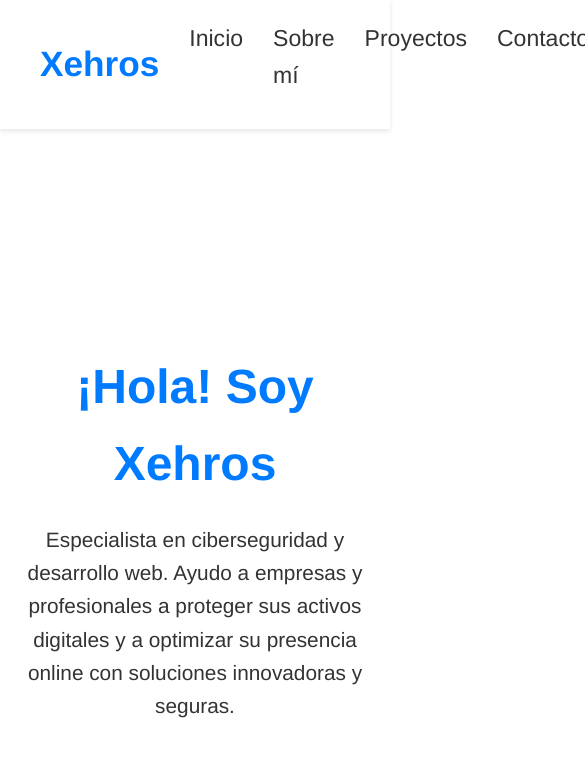
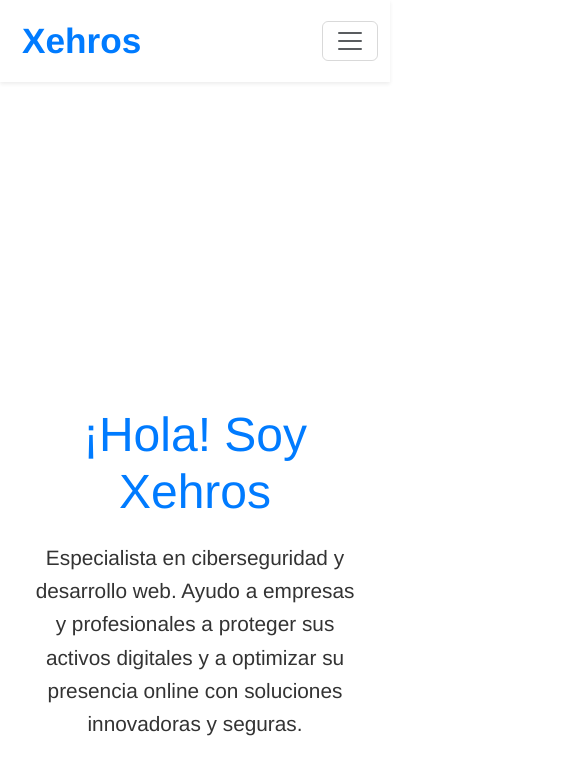
Before and after one commit to Xehros/XehrosWebsite, a plain HTML site: page index.html in a window 390 px wide. Shown: the top 774 px of the page, 585 px wide, since content can reach past the window. Drawn offline with nearby package versions, Linux system fonts and the light colour scheme.

Commit message:
Responsive

```diff
--- a/index.html
+++ b/index.html
@@ -4,58 +4,80 @@
   <meta charset="UTF-8">
   <meta name="viewport" content="width=device-width, initial-scale=1.0">
   <title>Xehros - Portafolio de Ciberseguridad</title>
+
+  <!-- Bootstrap CSS -->
+  <link href="https://cdn.jsdelivr.net/npm/bootstrap@5.3.0/dist/css/bootstrap.min.css" rel="stylesheet">
+
+  <!-- Tu CSS -->
   <link rel="stylesheet" href="styles/style.css">
 </head>
 <body>
   <header>
-    <div class="logo">Xehros</div>
-    <nav>
-      <ul>
-        <li><a href="#inicio">Inicio</a></li>
-        <li><a href="#sobremi">Sobre mí</a></li>
-        <li><a href="#proyectos">Proyectos</a></li>
-        <li><a href="#contacto">Contacto</a></li>
+    <nav class="navbar navbar-expand-lg navbar-light bg-white shadow-sm fixed-top">
+      <div class="container-fluid">
+        <a class="navbar-brand logo">Xehros</a>
+        <button class="navbar-toggler" type="button" data-bs-toggle="collapse" data-bs-target="#navbarNav"
+          aria-controls="navbarNav" aria-expanded="false" aria-label="Toggle navigation">
+          <span class="navbar-toggler-icon"></span>
+        </button>
+        <div class="collapse navbar-collapse justify-content-end" id="navbarNav">
+          <ul class="navbar-nav">
+            <li class="nav-item"><a class="nav-link" href="#inicio">Inicio</a></li>
+            <li class="nav-item"><a class="nav-link" href="#sobremi">Sobre mí</a></li>
+            <li class="nav-item"><a class="nav-link" href="#proyectos">Proyectos</a></li>
+            <li class="nav-item"><a class="nav-link" href="#contacto">Contacto</a></li>
           </ul>
+        </div>
+      </div>
     </nav>
-    <button class="menu-toggle" id="menu-toggle">&#9776;</button>
   </header>
 
-  <main>
+  <main class="mt-5 pt-5">
     <section id="inicio" class="hero">
+      <div class="container text-center">
         <h1>¡Hola! Soy Xehros</h1>
         <p>Especialista en ciberseguridad y desarrollo web. Ayudo a empresas y profesionales a proteger sus activos digitales y a optimizar su presencia online con soluciones innovadoras y seguras.</p>
+      </div>
     </section>
 
     <section id="sobremi" class="about">
-      <h2>Sobre mí</h2>
+      <div class="container text-center">
+        <h1>Sobre mí</h1>
         <p>Soy Xehros, un profesional de la ciberseguridad con experiencia en análisis forense digital, auditoría de sistemas y desarrollo web seguro. Mi pasión es construir soluciones tecnológicas que no solo funcionen bien, sino que sean resistentes a las amenazas del mundo real. Me encanta aprender y compartir mi conocimiento para que todos podamos disfrutar de un entorno digital más seguro.</p>
+      </div>
     </section>
 
     <section id="proyectos" class="projects">
-      <h2>Proyectos</h2>
+      <div class="container">
+        <h1 class="text-center">Proyectos</h1>
         <ul>
           <li><strong>Monitorización de Red Segura:</strong> Desarrollo de un sistema de monitorización de red para detectar intrusiones en tiempo real usando Wazuh y ELK.</li>
           <li><strong>Análisis Forense de WhatsApp:</strong> Guía y metodología para extraer y analizar conversaciones de WhatsApp de forma segura y legal.</li>
           <li><strong>Desarrollo de Aplicaciones Seguras:</strong> Creación de aplicaciones web con protección contra vulnerabilidades comunes (OWASP Top 10).</li>
         </ul>
+      </div>
     </section>
 
     <section id="contacto" class="contact">
-      <h2>Contacto</h2>
+      <div class="container text-center">
+        <h1>Contacto</h1>
         <p>¿Quieres trabajar conmigo o tienes alguna pregunta? ¡Hablemos!</p>
-      <ul>
+        <ul class="list-unstyled">
           <li>Email: tuemail@ejemplo.com</li>
           <li>LinkedIn: <a href="#">Tu perfil</a></li>
           <li>GitHub: <a href="#">Tu perfil</a></li>
         </ul>
+      </div>
     </section>
   </main>
 
-  <footer>
+  <footer class="text-center py-3">
     <p>&copy; 2025 Xehros. Todos los derechos reservados.</p>
   </footer>
 
-  <!-- Scripts -->
+  <!-- Bootstrap JS -->
+  <script src="https://cdn.jsdelivr.net/npm/bootstrap@5.3.0/dist/js/bootstrap.bundle.min.js"></script>
+  <!-- GSAP y ScrollTrigger -->
   <script src="https://cdnjs.cloudflare.com/ajax/libs/gsap/3.12.2/gsap.min.js"></script>
   <script src="https://cdnjs.cloudflare.com/ajax/libs/gsap/3.12.2/ScrollTrigger.min.js"></script>
   <script src="scripts/main.js"></script>
--- a/scripts/main.js
+++ b/scripts/main.js
@@ -1,10 +1,3 @@
-const menuToggle = document.getElementById('menu-toggle');
-const navList = document.querySelector('nav ul');
-
-menuToggle.addEventListener('click', () => {
-  navList.classList.toggle('show');
-});
-
 gsap.registerPlugin(ScrollTrigger);
 
 const sections = document.querySelectorAll("section");
@@ -12,8 +5,6 @@ const sections = document.querySelectorAll("section");
 sections.forEach((section) => {
   const id = section.id;
 
-  switch (id) {
-    case "inicio":
   gsap.fromTo(section,
     { opacity: 0, scale: 0.5 },
     {
@@ -29,75 +20,6 @@ sections.forEach((section) => {
       }
     }
   );
-      break;
-
-    case "sobremi":
-      gsap.fromTo(section,
-        { opacity: 0, scale: 0.5 },
-        {
-          opacity: 1,
-          scale: 1,
-          ease: "power2.inOut",
-          duration: 5,
-          scrollTrigger: {
-            trigger: section,
-            start: "top 90%",
-            end: "top 50%",
-            scrub: 1
-          }
-        }
-      );
-      break;
-
-    case "proyectos":
-      gsap.fromTo(section,
-        { opacity: 0, scale: 0.5 },
-        {
-          opacity: 1,
-          scale: 1,
-          ease: "power2.inOut",
-          duration: 5,
-          scrollTrigger: {
-            trigger: section,
-            start: "top 90%",
-            end: "top 50%",
-            scrub: 1
-          }
-        }
-      );
-      break;
-
-    case "contacto":
-      gsap.fromTo(section,
-        { opacity: 0, scale: 0.5 },
-        {
-          opacity: 1,
-          scale: 1,
-          ease: "power2.inOut",
-          duration: 4,
-          scrollTrigger: {
-            trigger: section,
-            start: "top 90%",
-            end: "top 50%",
-            scrub: 1
-          }
-        }
-      );
-      break;
-
-    default:
-      gsap.fromTo(section,
-        { x: 0, y: 0, scale: 1 },
-        {
-          x: 0,
-          y: 0,
-          scale: 1,
-          ease: "power2.inOut",
-          duration: 2
-        }
-      );
-      break;
-  }
 });
 
 // Interceptar los clics del menú y controlar el scroll
@@ -112,5 +34,12 @@ document.querySelectorAll('nav a').forEach(link => {
         // Resetear animación si la necesitas
         gsap.set(targetSection, { clearProps: "all" });
     }
+
+    // Cerrar el menú de navegación si está abierto
+    const navbarToggler = document.querySelector('.navbar-toggler');
+    const navbarCollapse = document.querySelector('.navbar-collapse');
+    if (navbarToggler && navbarCollapse.classList.contains('show')) {
+      navbarToggler.click(); // simula el clic para cerrar el menú
+    }
   });
 });
--- a/styles/style.css
+++ b/styles/style.css
@@ -6,77 +6,45 @@
 }
 
 body {
-  background: #fff;             /* Fondo blanco para toda la página */
+  background: #fff;
   color: #333;
   font-family: 'Helvetica Neue', Arial, sans-serif;
   line-height: 1.6;
   overflow-x: hidden;
+  padding-top: 70px; /* espacio para la navbar fija */
 }
 
-
-header {
-  position: sticky;
-  top: 0;
-  background-color: #fff;
-  padding: 20px 40px;
-  z-index: 1000;
-  display: flex;
-  justify-content: space-between;
-  align-items: center;
-  box-shadow: 0 2px 5px rgba(0,0,0,0.1);
-}
-
+/* Logo personalizado */
 .logo {
   font-size: 2.2em;
   font-weight: bold;
   color: #007BFF;
 }
 
-nav ul {
-  display: flex;
-  list-style: none;
+/* Espacio de la barra de navegación */
+.navbar-nav .nav-link {
+  margin-left: 10px;
+  margin-right: 10px;
 }
 
-nav ul li {
-  margin-left: 30px;
+.navbar-brand {
+  margin-left: 10px;
 }
 
-nav a {
-  text-decoration: none;
-  color: #333;
-  font-size: 1.2em;
-  transition: color 0.3s;
+.navbar-nav {
+  margin-right: 50px;
 }
 
-nav a:hover {
-  color: #007BFF;
-}
-
-.menu-toggle {
-  display: none;
-}
-
-main {
-  text-align: center;
-}
-
+/* Secciones */
 section {
-  background: none;
-  box-shadow: none;
-  border-radius: 0;
-  height: 100vh;
+  min-height: 100vh;
   display: flex;
   flex-direction: column;
   justify-content: center;
   align-items: center;
   padding: 20px;
-  margin: 0;
   text-align: center;
 }
-
-
-
-
 
 h1 {
   font-size: 3em;
@@ -100,6 +68,7 @@ ul {
   list-style: none;
   padding: 0;
   max-width: 700px;
+  margin: 0 auto;
 }
 
 ul li {
@@ -117,16 +86,15 @@ a {
   text-decoration: none;
 }
 
-a:hover {
+a.logo:hover{
+  color: #007BFF;
+}
+
+a.nav-link:hover {
   text-decoration: underline;
 }
 
 footer {
-  text-align: center;
-  padding: 20px;
-  font-size: 1em;
   background: #fff;
   box-shadow: 0 -2px 5px rgba(0,0,0,0.1);
 }
-
-/* Re*
```
Lines whose indentation alone changed are shown as unchanged.
